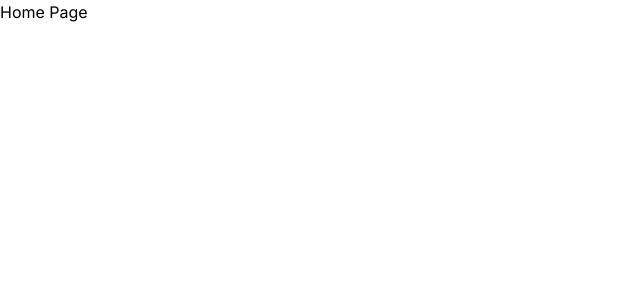
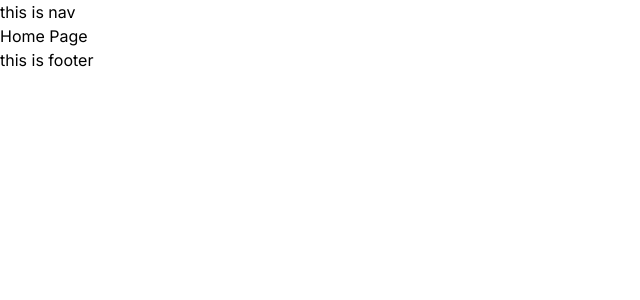
Before and after one commit to SagorAhamed251245/Multor, a Next.js app: page / in a window 1280 px wide. Shown: the top 300 px of the page, without its empty margins (0-640 px from the left). Built offline with nearby package versions, Linux system fonts and the light colour scheme.

Commit message:
group layout done

```diff
--- /dev/null
+++ b/src/app/(primaryLayout)/layout.js
@@ -0,0 +1,12 @@
+
+const PrimaryLayout = ({children}) => {
+    return (
+        <div>
+            <nav> this is nav</nav>
+            {children}
+            <footer> this is footer</footer>
+        </div>
+    );
+};
+
+export default PrimaryLayout;
--- a/src/app/layout.js
+++ b/src/app/layout.js
@@ -11,6 +11,7 @@ export const metadata = {
 const  RootLayout= ({ children }) =>{
   return (
     <html lang="en">
+
       <body className={inter.className}>{children}</body>
     </html>
   )
```
Also changed, not shown: src/app/(primaryLayout)/about/page.js (renamed from src/app/about/page.js), src/app/(primaryLayout)/blogs/[id]/page.js (renamed from src/app/blogs/[id]/page.js), src/app/(primaryLayout)/blogs/page.js (renamed from src/app/blogs/page.js), src/app/(primaryLayout)/page.js (renamed from src/app/page.js), src/app/(primaryLayout)/profile/page.js (renamed from src/app/profile/page.js).
